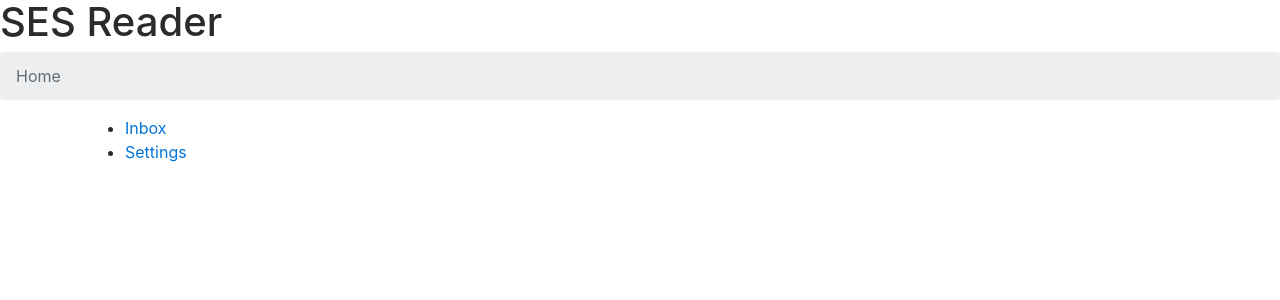
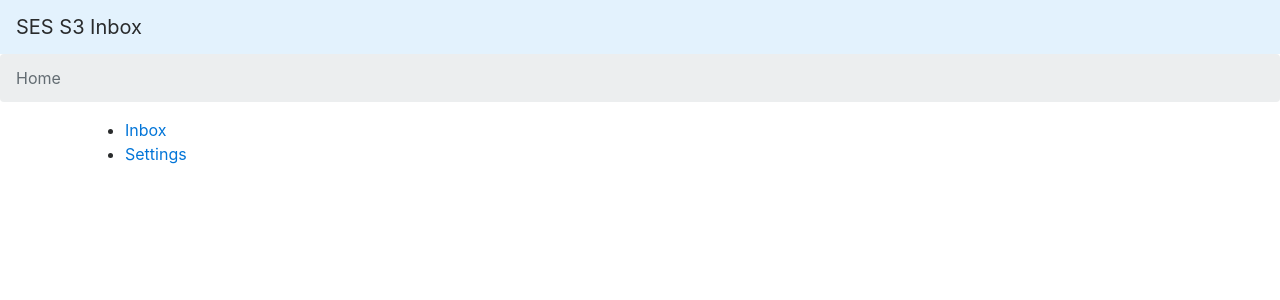
Before and after one commit to djcrabhat/ses-s3-reader, a Flask app: page / in a window 1280 px wide. Shown: the top 300 px of the page. Run offline with Flask 2, Linux system fonts and the light colour scheme; parts of the project's set-up code (start-up, migrations or seed data) failed here and were passed over; some libraries are stand-ins or nearby versions.

Commit message:
cosmetic improvements

```diff
--- a/ses_s3_inbox/templates/email.html
+++ b/ses_s3_inbox/templates/email.html
@@ -11,7 +11,7 @@
 {% block content %}
 <div>
     <span>From {{email['from']}}</span><br/>
-    <span>to {{email['to']}}</span><br/>
+    <span>To {{email['to']}}</span><br/>
     <span>Sent {{email['date']}}</span>
     <h3>{{email['subject']}}</h3>
 </div>
--- a/ses_s3_inbox/templates/email_multi.html
+++ b/ses_s3_inbox/templates/email_multi.html
@@ -12,7 +12,7 @@
 
 <div>
     <span>From {{email['from']}}</span><br/>
-    <span>to {{email['to']}}</span><br/>
+    <span>To {{email['to']}}</span><br/>
     <span>Sent {{email['date']}}</span>
     <h3>{{email['subject']}}</h3>
 </div>
--- a/ses_s3_inbox/templates/layout.html
+++ b/ses_s3_inbox/templates/layout.html
@@ -2,27 +2,34 @@
 <html lang="en">
 <head>
     <meta charset="UTF-8">
-    <title>SES Reader</title>
+    <title>SES S3 Inbox</title>
 
     <script
             src="https://code.jquery.com/jquery-3.2.1.min.js"
             integrity="sha256-hwg4gsxgFZhOsEEamdOYGBf13FyQuiTwlAQgxVSNgt4="
             crossorigin="anonymous"></script>
-
     <script src="https://cdnjs.cloudflare.com/ajax/libs/tether/1.4.0/js/tether.min.js"></script>
 
-    <link rel="stylesheet" href="https://maxcdn.bootstrapcdn.com/bootstrap/4.0.0-alpha.6/css/bootstrap.min.css"
-          integrity="sha384-rwoIResjU2yc3z8GV/NPeZWAv56rSmLldC3R/AZzGRnGxQQKnKkoFVhFQhNUwEyJ" crossorigin="anonymous">
+
     <script src="https://maxcdn.bootstrapcdn.com/bootstrap/4.0.0-alpha.6/js/bootstrap.min.js"
             integrity="sha384-vBWWzlZJ8ea9aCX4pEW3rVHjgjt7zpkNpZk+02D9phzyeVkE+jo0ieGizqPLForn"
             crossorigin="anonymous"></script>
+    <link rel="stylesheet" href="https://maxcdn.bootstrapcdn.com/bootstrap/4.0.0-alpha.6/css/bootstrap.min.css"
+          integrity="sha384-rwoIResjU2yc3z8GV/NPeZWAv56rSmLldC3R/AZzGRnGxQQKnKkoFVhFQhNUwEyJ" crossorigin="anonymous">
 
 
 
 </head>
 <body>
-<h1>SES Reader</h1>
+
+<nav class="navbar navbar-light" style="background-color: #e3f2fd;">
+    <div class="container-full">
+        <a class="navbar-brand">SES S3 Inbox</a>
+    </div>
+</nav>
 <div id="breadcrumbs">{% block breadcrumbs %}{% endblock %}</div>
+
+
 <div id="content" class="container">{% block content %}{% endblock %}</div>
 </body>
 </html>
```
Also changed, not shown: README.md, 1 other file.
